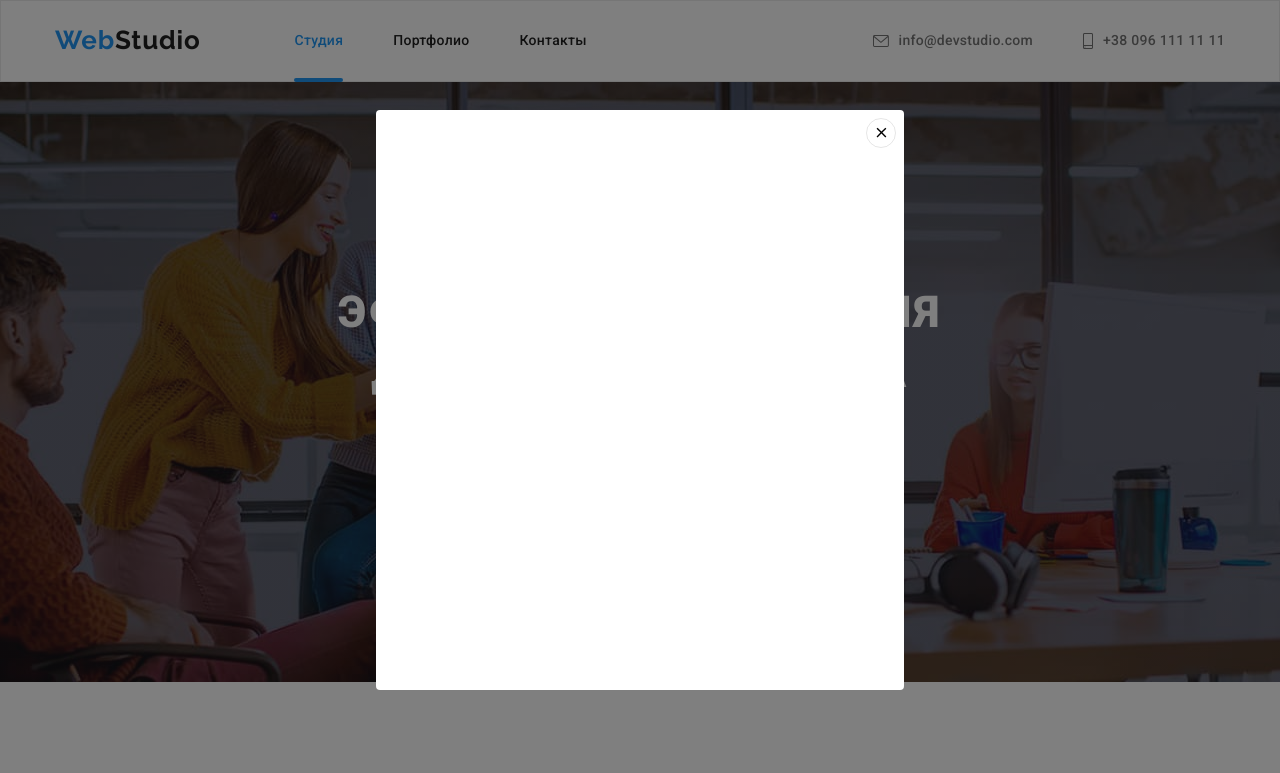
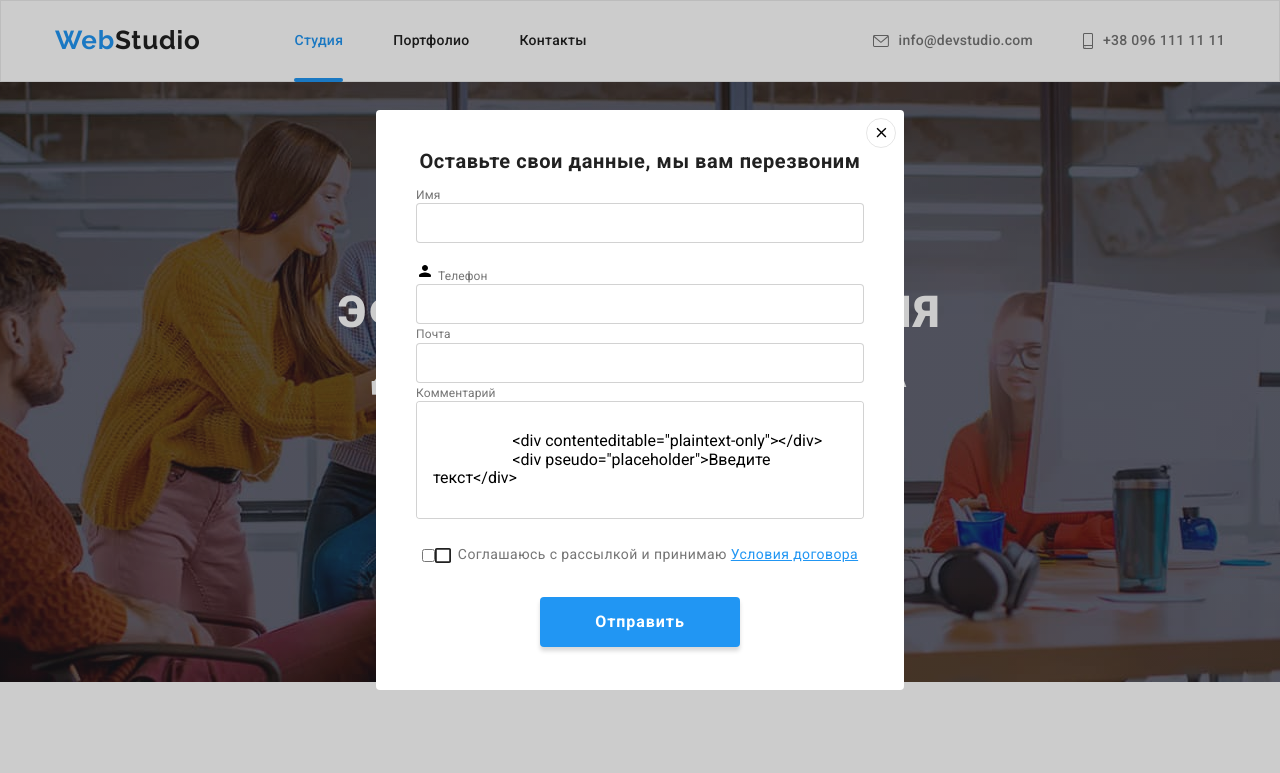
Before and after one commit to V-Full-stack/goit-markup-hw-06, a plain HTML site: page index.html in a window 1280 px wide. Both pictures are taken after a click on the button "Заказать услугу". Shown: the top 773 px of the page. Drawn offline with nearby package versions, Linux system fonts and the light colour scheme.

Commit message:
modal-window

```diff
--- a/CSS/styles.css
+++ b/CSS/styles.css
@@ -701,7 +701,7 @@ footer {
   left: 0;
   width: 100vw;
   height: 100vh;
-  background-color: rgba(0, 0, 0, 0.5);
+  background-color: rgba(0, 0, 0, 0.2);
   opacity: 1;
   visibility: visible;
   pointer-events: auto;
@@ -752,3 +752,127 @@ footer {
   visibility: hidden;
   pointer-events: none;
 }
+
+.modal-text {
+  margin-bottom: 12px;
+  font-weight: 700;
+  font-size: 20px;
+  line-height: 1.15;
+  text-align: center;
+  letter-spacing: 0.03em;
+  color: #212121;
+}
+
+.modal-form-area {
+  flex-direction: column;
+}
+
+.modal-form-input {
+  width: 100%;
+  height: 40px;
+
+  border: 1px solid rgba(33, 33, 33, 0.2);
+  box-sizing: border-box;
+  border-radius: 4px;
+  cursor: pointer;
+}
+
+.modal-form-label {
+  font-weight: 400;
+  font-size: 12px;
+  line-height: 1.16;
+  letter-spacing: 0.01em;
+  color: #757575;
+  margin-bottom: 4px;
+}
+
+/* .modal-form-input-coment {
+  width: 448px;
+  height: 120px;
+
+  border: 1px solid rgba(33, 33, 33, 0.2);
+  box-sizing: border-box;
+  border-radius: 4px;
+  cursor: pointer;
+} */
+
+.modal-coment {
+  width: 100%;
+  padding-left: 16px;
+  padding-right: 16px;
+  padding-top: 12px;
+  padding-bottom: 12px;
+  border: 1px solid rgba(33, 33, 33, 0.2);
+  border-radius: 4px;
+  resize: none;
+  transition: border 250ms cubic-bezier(0.4, 0, 0.2, 1);
+  cursor: pointer;
+}
+
+/* CHECKBOX */
+
+.checkbox {
+  width: 100%;
+  display: inline-flex;
+  align-items: center;
+  justify-content: center;
+  margin-top: 20px;
+  margin-bottom: 30px;
+  cursor: pointer;
+}
+.checkbox-icon {
+  display: inline-block;
+  background-image: url(../images/icons.svg/no-check.svg);
+  min-width: 16px;
+  min-height: 15px;
+}
+
+.checkbox-input:checked ~ .checkbox-icon {
+  background-image: url(../images/icons.svg/check.svg);
+}
+
+.checkbox-label {
+  margin-left: 7px;
+  font-weight: 400;
+  font-size: 14px;
+  line-height: 1.7;
+  letter-spacing: 0.03em;
+  color: #757575;
+}
+
+.checkbox-link {
+  font-weight: 400;
+  font-size: 14px;
+  line-height: 1.7;
+  letter-spacing: 0.03em;
+  color: #2196f3;
+  text-decoration-line: underline;
+}
+
+/* BOTTON */
+
+.modal-button {
+  display: flex;
+  margin: 0 auto;
+  width: 200px;
+  height: 50px;
+  font-weight: 700;
+  font-size: 16px;
+  line-height: 1.87;
+  letter-spacing: 0.06em;
+  text-align: center;
+  align-items: center;
+  justify-content: center;
+  background-color: #2196f3;
+  box-shadow: 0px 4px 4px rgba(0, 0, 0, 0.15);
+  border-radius: 4px;
+  cursor: pointer;
+  color: var(--secondary-title-color);
+  border: none;
+}
+
+.modal-button:hover,
+.modal-button:focus {
+  background-color: #188ce8;
+  transition: background-color 250ms cubic-bezier(0.4, 0, 0.2, 1);
+}
--- a/index.html
+++ b/index.html
@@ -469,7 +469,69 @@
             <use href="./images/icons.svg/sprite.svg#icon-close-modal"></use>
         </svg>
         </button>
+
+<p class="modal-text">Оставьте свои данные, мы вам перезвоним</p>
+    <form class="modal-form" action="">
+
+    <label class="modal-form-area">
+        <span class="modal-form-label">Имя</span>
+        <span class="modal-form-wrap">
+            <input type="text" required class="modal-form-input">
+            <div contenteditable="plaintext-only"></div>
+
+            <svg width="18" height="18" class="modal-form-icon">
+                <use href="./images/icons.svg/sprite.svg#icon-person-modal"></use>
+            </svg>
+
+        </span>
+    </label>
+    <!-- <label class="modal-form__field">
+                <span class="modal-form__label">Имя</span>
+                <span class="modal-form__wrap">
+                <input type="text" required="" class="modal-form__input">
+                <svg width="18" height="18" class="modal-form__icon">
+                <use href="./images/sprite.svg#username"></use></svg>
+            </span>
+        </label> -->
+
+
+        <label class="modal-form-area" for="tel">
+            <span class="modal-form-label">Телефон</span>
+            <input class="modal-form-input" type="text" name="tel" id="tel" />
+        </label>
+
+        <label class="modal-form-area" for="email">
+            <span class="modal-form-label">Почта</span>
+            <input class="modal-form-input" type="email" name="mail" id="mail" />
+        </label>
+
+        <label class="modal-form-area" for="email">
+             <span class="modal-form-label">Комментарий</span>
+            <textarea class="modal-coment" placeholder="Введите текст" name="coment" id="" cols="5" rows="5">
+
+                    <div contenteditable="plaintext-only"></div>
+                    <div pseudo="placeholder">Введите текст</div>
+
+            </textarea>
+        </label>
+
+<!-- /* CHECKBOX */ -->
+
+<label class="checkbox">
+    <input type="checkbox" required="" class="checkbox-input">
+    <span class="checkbox-icon"></span>
+    <span class="checkbox-label">Соглашаюсь с рассылкой и принимаю
+        <a href="" class="checkbox-link">Условия договора</a>
+    </span>
+</label>
+
+<!-- /* BOTTON */ -->
+
+    <button class="modal-button" type="submit">Отправить</button>
+    </form>
+
     </div>
+
 </div>
 <script src="./js/modal.js"></script>
 
```
Also changed, not shown: images/icons.svg/check.svg (added), images/icons.svg/no-check.svg (added), 4 other files.
